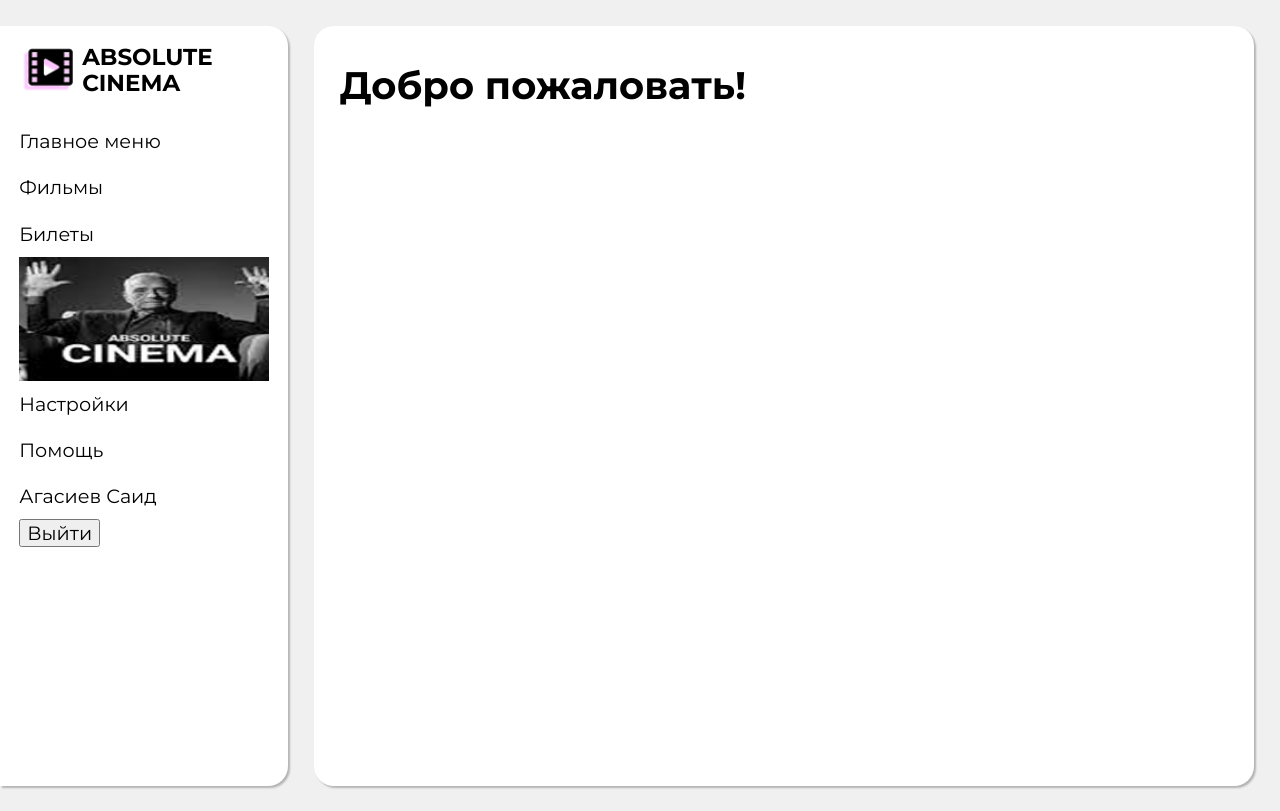
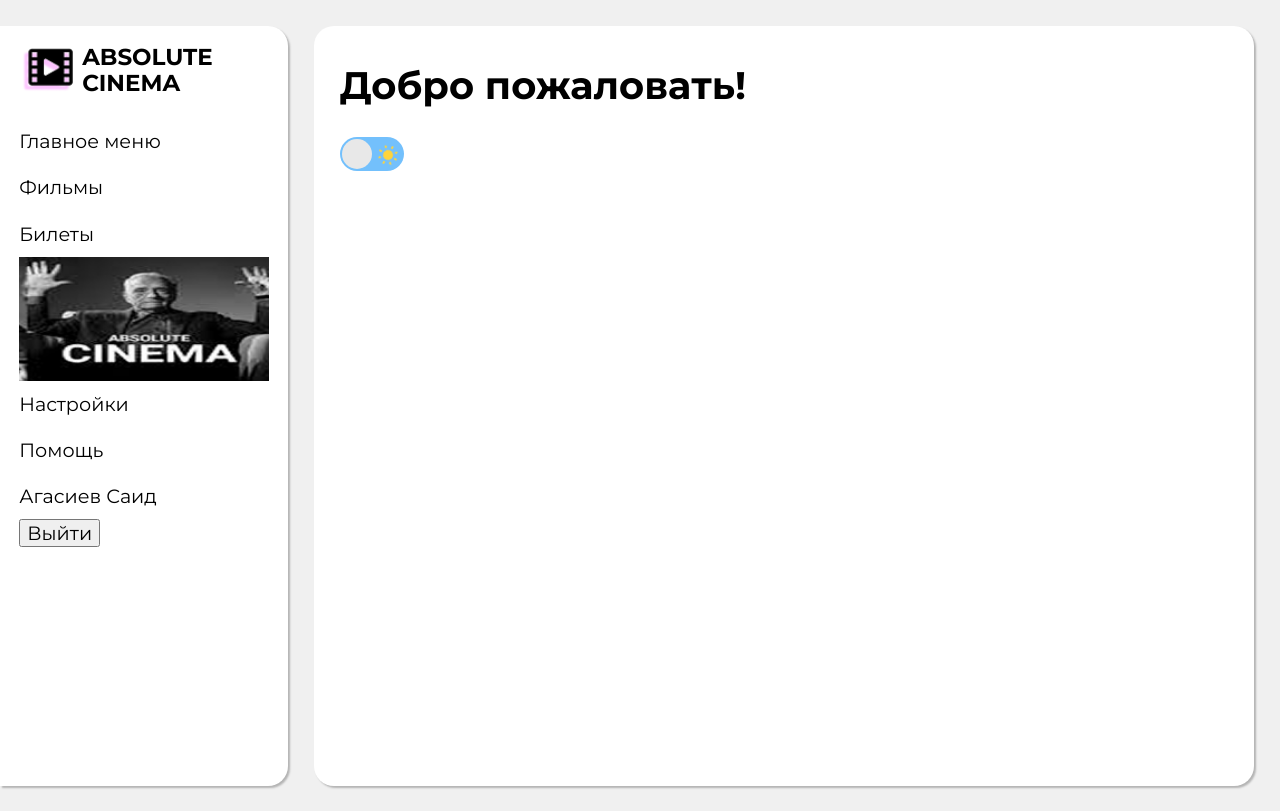
Before and after one commit to chikibambony137/absolute-cinema, a Vue app: page / in a window 1280 px wide. Built offline with nearby package versions, Linux system fonts and the light colour scheme.

Commit message:
add test button and BEM improvments

```diff
--- a/src/App.vue
+++ b/src/App.vue
@@ -9,7 +9,7 @@
 <template>
   <div class="main">
 
-    <Menu/>
+    <Menu class="main__menu"/>
 
     <div class="content">
       <router-view></router-view>
--- a/src/components/Films.vue
+++ b/src/components/Films.vue
@@ -1,26 +1,28 @@
 <template>
-  <h2>Фильмы</h2>
-  <Genres/>
-  <div class="films content_films">
-    <div class="films__film"></div>
-    <div class="films__film"></div>
-    <div class="films__film"></div>
-    <div class="films__film"></div>
-    <div class="films__film"></div>
-    <div class="films__film"></div>
-    <div class="films__film"></div>
-    <div class="films__film"></div>
-    <div class="films__film"></div>
-    <div class="films__film"></div>
-    <div class="films__film"></div>
-    <div class="films__film"></div>
+  <div class="films content__films">
+    <h2>Фильмы</h2>
+    <Genres class="films__genres"/>
+    <div class="films__list">
+      <div class="films__item"></div>
+      <div class="films__item"></div>
+      <div class="films__item"></div>
+      <div class="films__item"></div>
+      <div class="films__item"></div>
+      <div class="films__item"></div>
+      <div class="films__item"></div>
+      <div class="films__item"></div>
+      <div class="films__item"></div>
+      <div class="films__item"></div>
+      <div class="films__item"></div>
+      <div class="films__item"></div>
+    </div>
   </div>
 </template>
 
 <script>
-import Genres from './Genres.vue';
+import Genres from "./Genres.vue";
 export default {
-  components: {Genres},
+  components: { Genres },
 };
 </script>
 
@@ -28,7 +30,7 @@
 @import "../style.scss";
 @import "../var.scss";
 
-.films {
+.films__list {
   display: grid;
   grid-template-columns: repeat(auto-fill, minmax(240px, 1fr));
   gap: 25px;
@@ -47,7 +49,7 @@
   box-sizing: border-box;
   margin-top: 1dvh;
 
-  .films__film {
+  .films__item {
     display: flex;
 
     width: 100%;
--- a/src/components/Genres.vue
+++ b/src/components/Genres.vue
@@ -1,5 +1,5 @@
 <template>
-  <div class="genres content__genres">
+  <div class="genres">
     <ul>
       <li>
         <label class="genres__checkbox">
--- a/src/components/Welcome.vue
+++ b/src/components/Welcome.vue
@@ -1,13 +1,139 @@
 <template>
   <h1>Добро пожаловать!</h1>
+
+  <!-- test bttn -->
+  <label class="switch">
+    <span class="sun"
+      ><svg xmlns="http://www.w3.org/2000/svg" viewBox="0 0 24 24">
+        <g fill="#ffd43b">
+          <circle r="5" cy="12" cx="12"></circle>
+          <path
+            d="m21 13h-1a1 1 0 0 1 0-2h1a1 1 0 0 1 0 2zm-17 0h-1a1 1 0 0 1 0-2h1a1 1 0 0 1 0 2zm13.66-5.66a1 1 0 0 1 -.66-.29 1 1 0 0 1 0-1.41l.71-.71a1 1 0 1 1 1.41 1.41l-.71.71a1 1 0 0 1 -.75.29zm-12.02 12.02a1 1 0 0 1 -.71-.29 1 1 0 0 1 0-1.41l.71-.66a1 1 0 0 1 1.41 1.41l-.71.71a1 1 0 0 1 -.7.24zm6.36-14.36a1 1 0 0 1 -1-1v-1a1 1 0 0 1 2 0v1a1 1 0 0 1 -1 1zm0 17a1 1 0 0 1 -1-1v-1a1 1 0 0 1 2 0v1a1 1 0 0 1 -1 1zm-5.66-14.66a1 1 0 0 1 -.7-.29l-.71-.71a1 1 0 0 1 1.41-1.41l.71.71a1 1 0 0 1 0 1.41 1 1 0 0 1 -.71.29zm12.02 12.02a1 1 0 0 1 -.7-.29l-.66-.71a1 1 0 0 1 1.36-1.36l.71.71a1 1 0 0 1 0 1.41 1 1 0 0 1 -.71.24z"
+          ></path>
+        </g></svg
+    ></span>
+    <span class="moon"
+      ><svg xmlns="http://www.w3.org/2000/svg" viewBox="0 0 384 512">
+        <path
+          d="m223.5 32c-123.5 0-223.5 100.3-223.5 224s100 224 223.5 224c60.6 0 115.5-24.2 155.8-63.4 5-4.9 6.3-12.5 3.1-18.7s-10.1-9.7-17-8.5c-9.8 1.7-19.8 2.6-30.1 2.6-96.9 0-175.5-78.8-175.5-176 0-65.8 36-123.1 89.3-153.3 6.1-3.5 9.2-10.5 7.7-17.3s-7.3-11.9-14.3-12.5c-6.3-.5-12.6-.8-19-.8z"
+        ></path></svg
+    ></span>
+    <input type="checkbox" class="input" />
+    <span class="slider"></span>
+  </label>
 </template>
 
 <script>
-export default {
-
-}
+export default {};
 </script>
 
-<style>
+<style lang="scss" scoped>
 
+.switch {
+  font-size: 17px;
+  position: relative;
+  display: inline-block;
+  width: 64px;
+  height: 34px;
+}
+
+.switch input {
+  opacity: 0;
+  width: 0;
+  height: 0;
+}
+
+.slider {
+  position: absolute;
+  cursor: pointer;
+  top: 0;
+  left: 0;
+  right: 0;
+  bottom: 0;
+  background-color: #73c0fc;
+  transition: 0.4s;
+  border-radius: 30px;
+}
+
+.slider:before {
+  position: absolute;
+  content: "";
+  height: 30px;
+  width: 30px;
+  border-radius: 20px;
+  left: 2px;
+  bottom: 2px;
+  z-index: 2;
+  background-color: #e8e8e8;
+  transition: 0.4s;
+}
+
+.sun svg {
+  position: absolute;
+  top: 6px;
+  left: 36px;
+  z-index: 1;
+  width: 24px;
+  height: 24px;
+}
+
+.moon svg {
+  fill: #73c0fc;
+  position: absolute;
+  top: 5px;
+  left: 5px;
+  z-index: 1;
+  width: 24px;
+  height: 24px;
+}
+
+/* .switch:hover */
+.sun svg {
+  animation: rotate 15s linear infinite;
+}
+
+@keyframes rotate {
+  0% {
+    transform: rotate(0);
+  }
+
+  100% {
+    transform: rotate(360deg);
+  }
+}
+
+/* .switch:hover */
+.moon svg {
+  animation: tilt 5s linear infinite;
+}
+
+@keyframes tilt {
+  0% {
+    transform: rotate(0deg);
+  }
+
+  25% {
+    transform: rotate(-10deg);
+  }
+
+  75% {
+    transform: rotate(10deg);
+  }
+
+  100% {
+    transform: rotate(0deg);
+  }
+}
+
+.input:checked + .slider {
+  background-color: #183153;
+}
+
+.input:focus + .slider {
+  box-shadow: 0 0 1px #183153;
+}
+
+.input:checked + .slider:before {
+  transform: translateX(30px);
+}
 </style>
```
